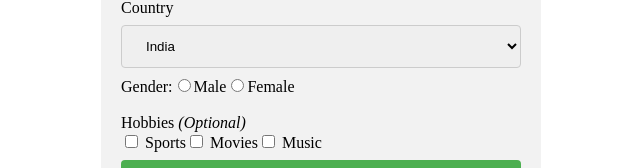
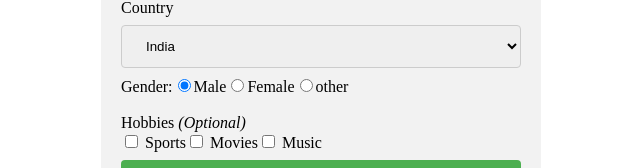
Before and after one commit to jusjassar/ProcademyExercise, an Angular app: page / in a window 1280 px wide. Shown: the part 343-511 px from the top of the page, without its empty margins (319-959 px from the left). Built offline with nearby package versions, Linux system fonts and the light colour scheme.

Commit message:
vdo86 done

```diff
--- a/src/app/app.component.html
+++ b/src/app/app.component.html
@@ -3,16 +3,14 @@
   <form (ngSubmit)="onSubmit()" #myForm="ngForm">
     <div ngModelGroup="personalDetails" #personalDetails="ngModelGroup">
       <label for="fname">First Name</label>
-        <input type="text" id="fname" placeholder="Your name.."
-         name="fname" [(ngModel)]="firstName" required #fname='ngModel'>
+      <input type="text" id="fname" placeholder="Your name.." name="fname" [(ngModel)]="firstName" required
+        #fname='ngModel'>
       <!-- <span *ngIf="firstName">you Entered : {{fname.value}}</span>
          <small *ngIf="fname.invalid && fname.touched" >First Name is a required Field</small><br> -->
       <label for="lname">Last Name</label>
-        <input type="text" id="lname" placeholder="Your last name.."
-        name="lname" ngModel required>
+      <input type="text" id="lname" placeholder="Your last name.." name="lname" ngModel required>
       <label for="email">Email</label>
-        <input type="email" id="email" name="email" placeholder="Your last email.."
-        name="email" ngModel required email>
+      <input type="email" id="email" name="email" placeholder="Your last email.." name="email" ngModel required email>
       <div>
         <small *ngIf="personalDetails.invalid && personalDetails.touched">All the Fields are Mandatory</small>
       </div>
@@ -20,24 +18,23 @@
 
 
     <label for="country">Country</label>
-      <select id="country" name="country" name="country"  [(ngModel)]="countryName" >
+    <select id="country" name="country" name="country" [(ngModel)]="countryName">
       <option value="australia">Australia</option>
       <option value="canada">Canada</option>
       <option value="usa">USA</option>
       <option value="india">India</option>
       <option value="uk">UK</option>
     </select>
-
     <label for="gender">Gender:</label>
-        <input type="radio"  name="gender" name="male" ngModel>
-        <label for="male">Male</label>
-        <input type="radio" name="gender" name="femal" ngModel>
-        <label for="Female">Female</label>
+    <span *ngFor="let gender of gender">
+    <input type="radio" id="{{gender.id}}"  name="gender" value="{{gender.value}}" [(ngModel)]="defaultGender">
+    <label for="gender">{{gender.value}}</label>
+    </span>
     <br><br>
     <label>Hobbies <i>(Optional)</i></label>
     <div class="form-inline">
       <label><input type="checkbox" value="sports" name="sports" ngModel> Sports</label>
-          <label><input type="checkbox" value="movies" name="movies" ngModel > Movies</label>
+      <label><input type="checkbox" value="movies" name="movies" ngModel> Movies</label>
       <label><input type="checkbox" value="music" name="music" ngModel> Music</label>
     </div>
 
--- a/src/app/app.component.ts
+++ b/src/app/app.component.ts
@@ -10,6 +10,12 @@ export class AppComponent {
   title = 'ProcademyExercise';
   countryName='india';
   firstName!:string;
+  gender=[
+    {id:'1',value:'Male'},
+    {id:'2',value:'Female'},
+    {id:'3',value:'other'}
+  ]
+  defaultGender='Male'
   @ViewChild('myForm') form!:NgForm
   onSubmit(){
     console.log(this.form)
```
Lines whose indentation alone changed are shown as unchanged.
